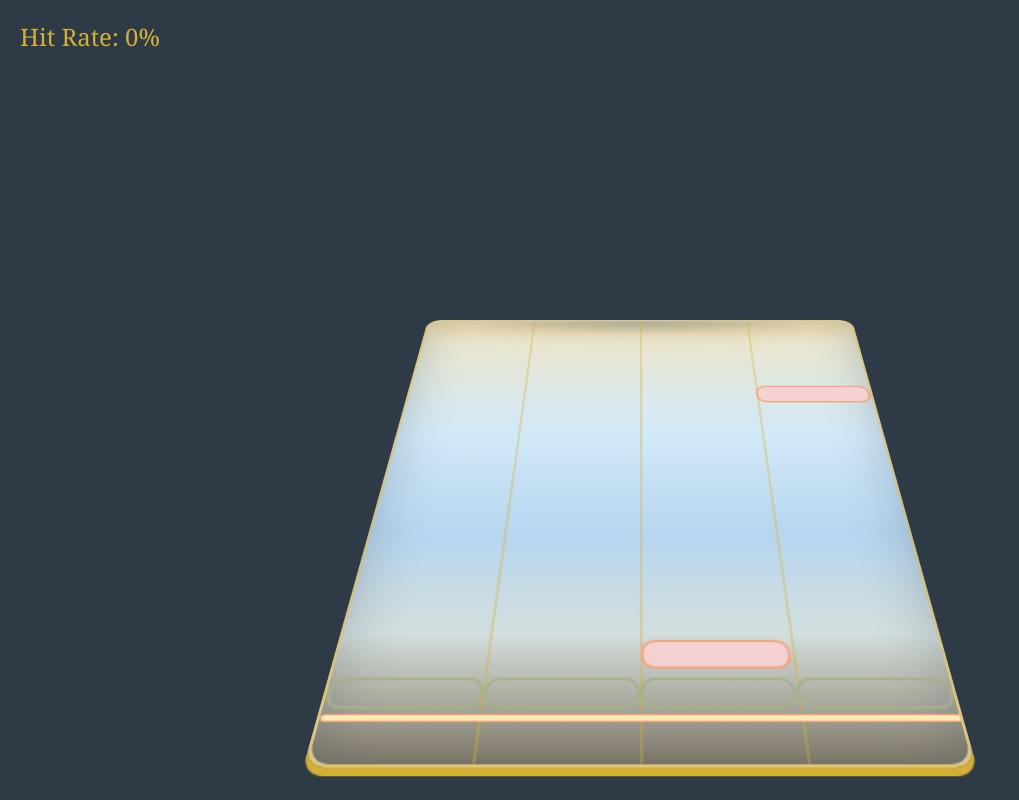
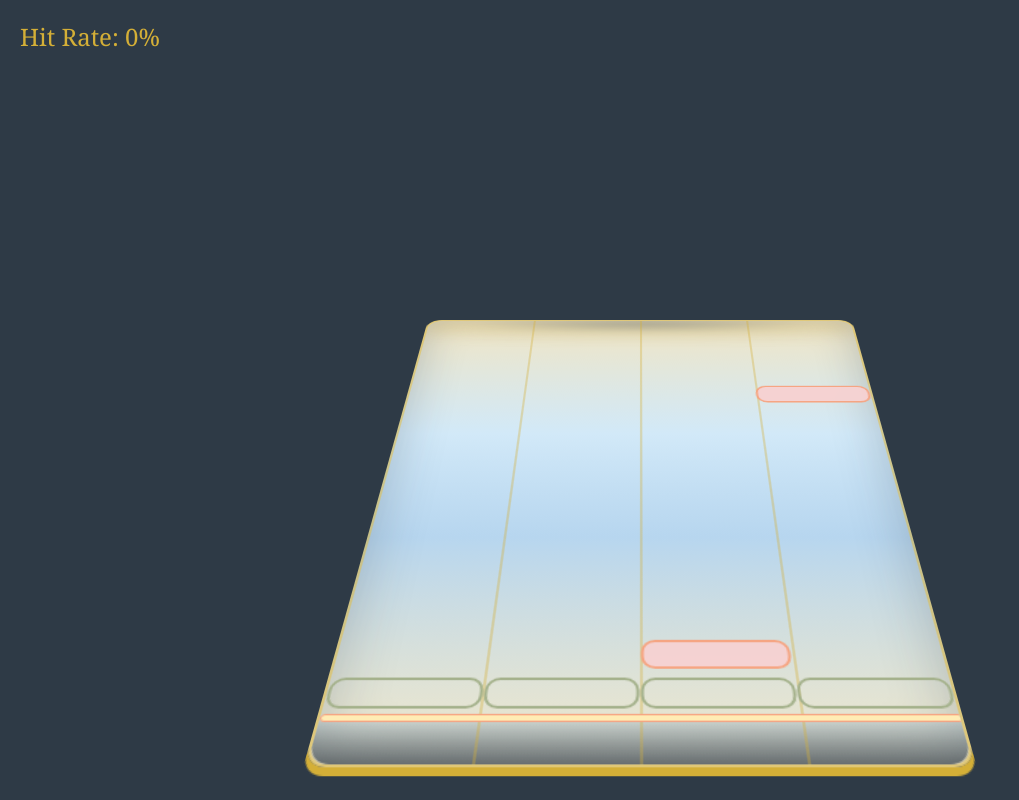
Before and after one commit to Numerical-Roleplayer/Rhythm-Game, a website built with Vite: page index.html in a window 1280 px wide. Both pictures are taken after a click on the button "Start". Shown: the whole page, without its empty margins (0-1019 px from the left). Built offline with nearby package versions, Linux system fonts and the light colour scheme.

Commit message:
Color adjustments to the bottom fade of the track.

```diff
--- a/src/track-background.css
+++ b/src/track-background.css
@@ -44,14 +44,14 @@ border-radius: 14px;
   left: 0;
   right: 0;
   bottom: 0;
-  height: 100px;
+  height: 70px;
   z-index: 0;
   pointer-events: none;
   background: linear-gradient(
       to bottom,
-      rgba(0,0,0,0.00) 0%,
-      rgba(0,0,0,0.25) 55%,
-      rgba(0,0,0,0.45) 100%
+      rgba(46,58,70,0.00) 50%,
+    rgba(183,214,239,0.32) 40%, /* #b7d6ef — your Powder Blue */
+    rgba(27,42,61,0.60) 100%
     );
   border-radius: inherit;
 }
```
